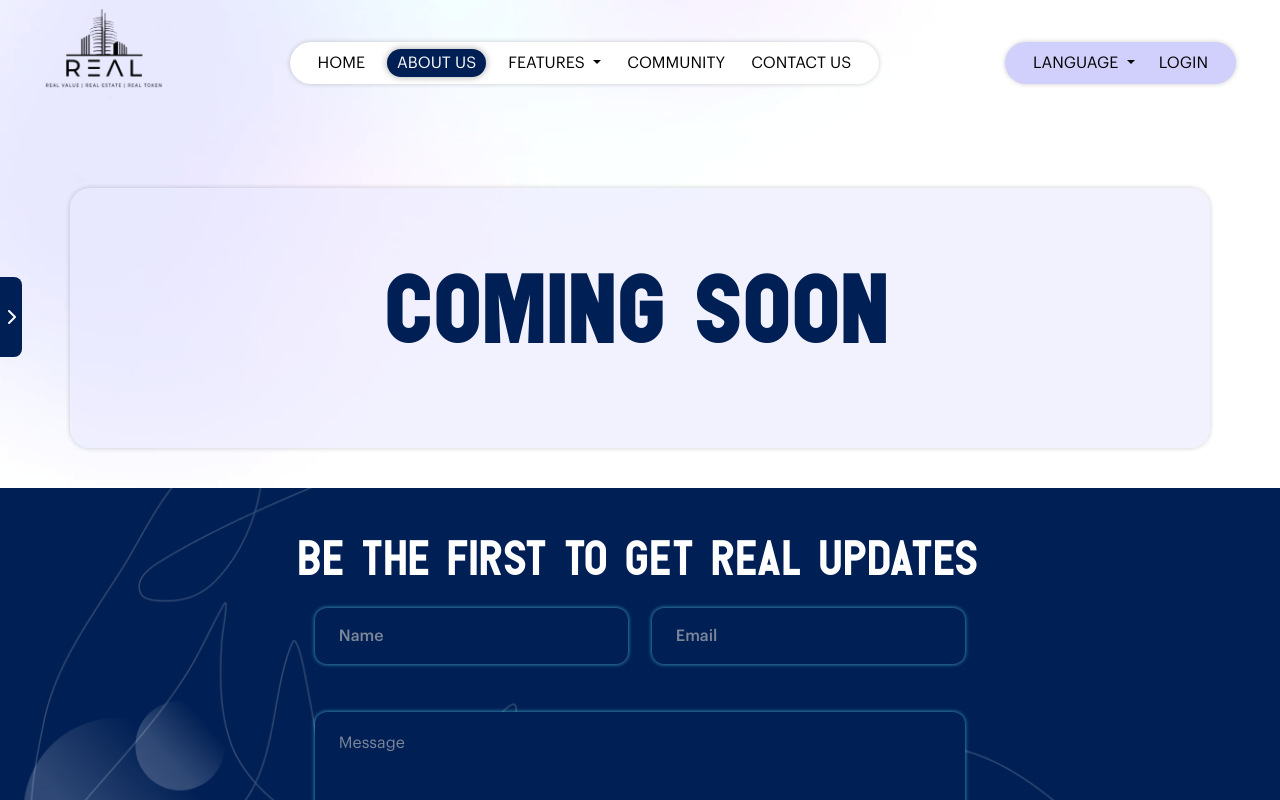
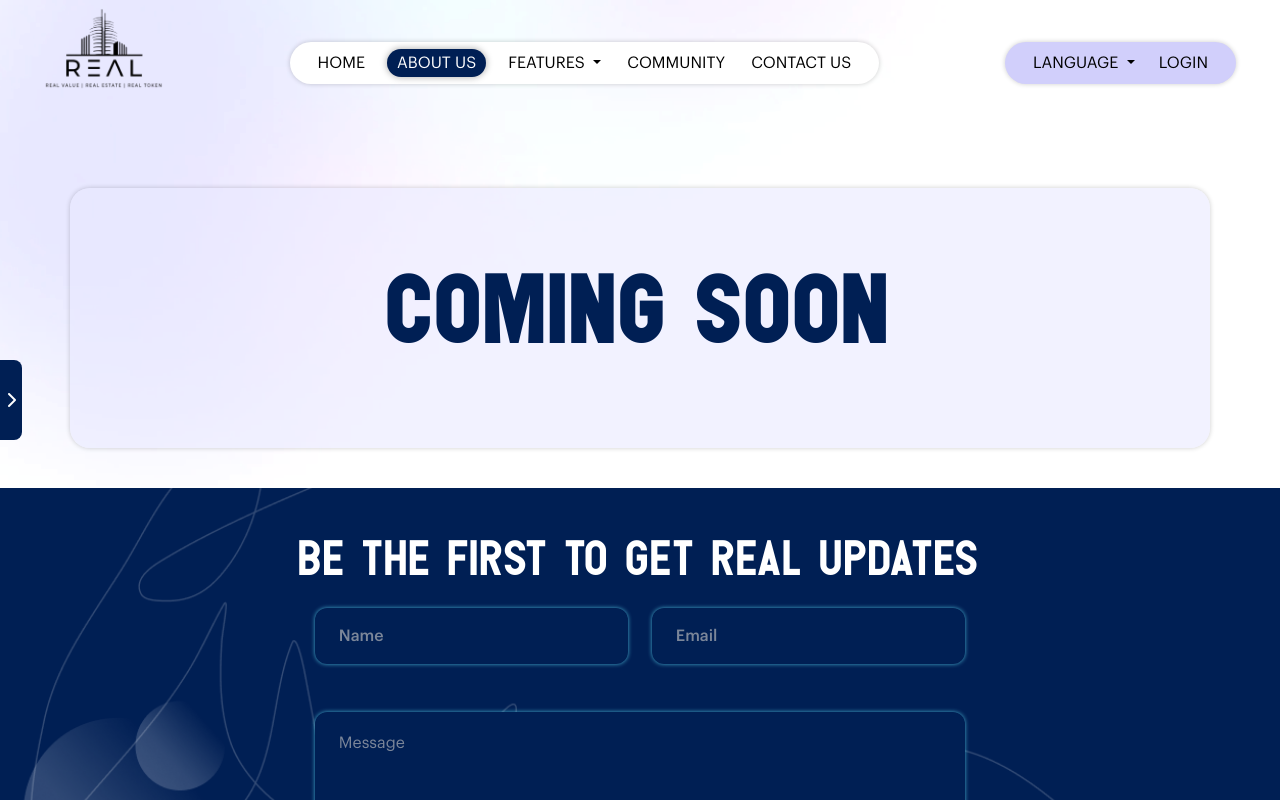
Before and after one commit to Yasir365/RealState, an Angular app: page /about-us in a window 1280 px wide. Shown: the top 800 px of the page. Built offline with nearby package versions, Linux system fonts and the light colour scheme.

Commit message:
Update app.component.scss

```diff
--- a/src/app/app.component.scss
+++ b/src/app/app.component.scss
@@ -15,6 +15,10 @@
         justify-content: center;
         align-items: center;
         background-color: var(--primary-dark);
+        position: absolute;
+        top: 0;
+        bottom: 0;
+        margin: auto 0;
 
         i {
             transform: rotate(90deg);
@@ -27,7 +31,7 @@
         padding: 8px 8px 8px 10px;
         background-color: var(--secondary-medium);
         border-radius: 0 8px 8px 0;
-        transform: translate(-110%, -50%);
+        transform: translate(-110%, 0%);
         transition: all 0.3s ease-in-out;
 
         a {
@@ -72,7 +76,7 @@
         }
 
         .content {
-            transform: translate(0%, -50%);
+            transform: translate(0%, 0%);
         }
     }
 }
```
